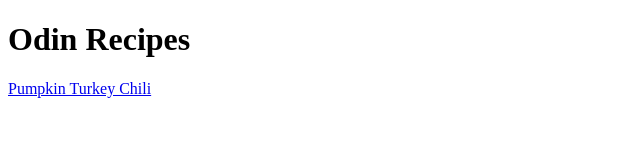
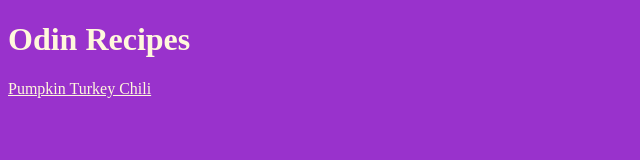
Before and after one commit to sanacheval/odin-recipes, a plain HTML site: page index.html in a window 1280 px wide. Shown: the whole page, without its empty margins (0-640 px from the left). Drawn offline with Linux system fonts and the light colour scheme.

Commit message:
edit README.md

```diff
--- a/index.html
+++ b/index.html
@@ -11,3 +11,12 @@
         <a href="recipes/pumpkinchili.html">Pumpkin Turkey Chili</a>
 	</body>
 </html>
+
+<head>
+	<style>
+		*{
+			color: cornsilk;
+			background-color: darkorchid;
+		}
+	</style>
+</head>
```
Also changed, not shown: recipes/pumpkinchili.html (+1 -0 lines), 1 other file.
